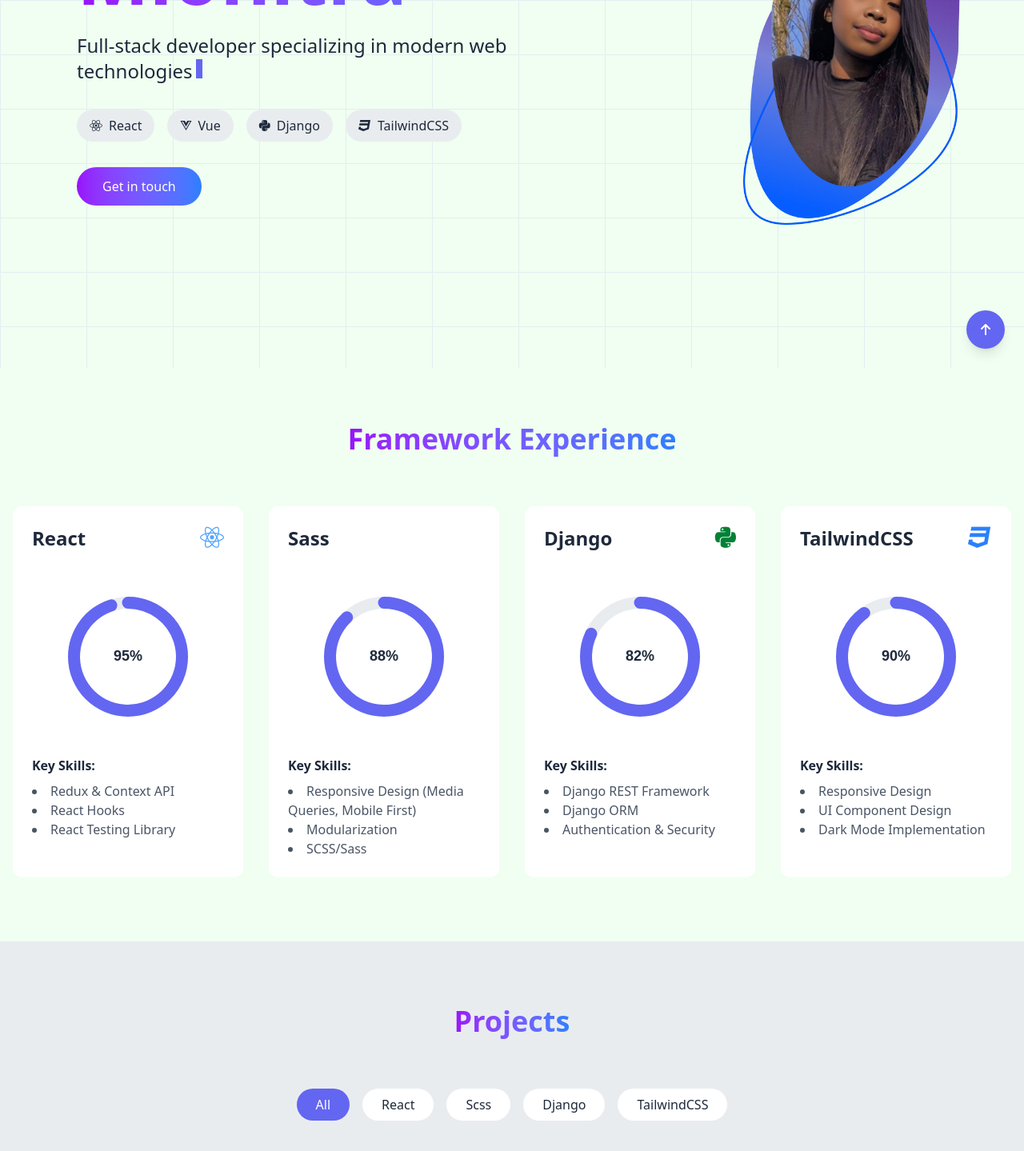
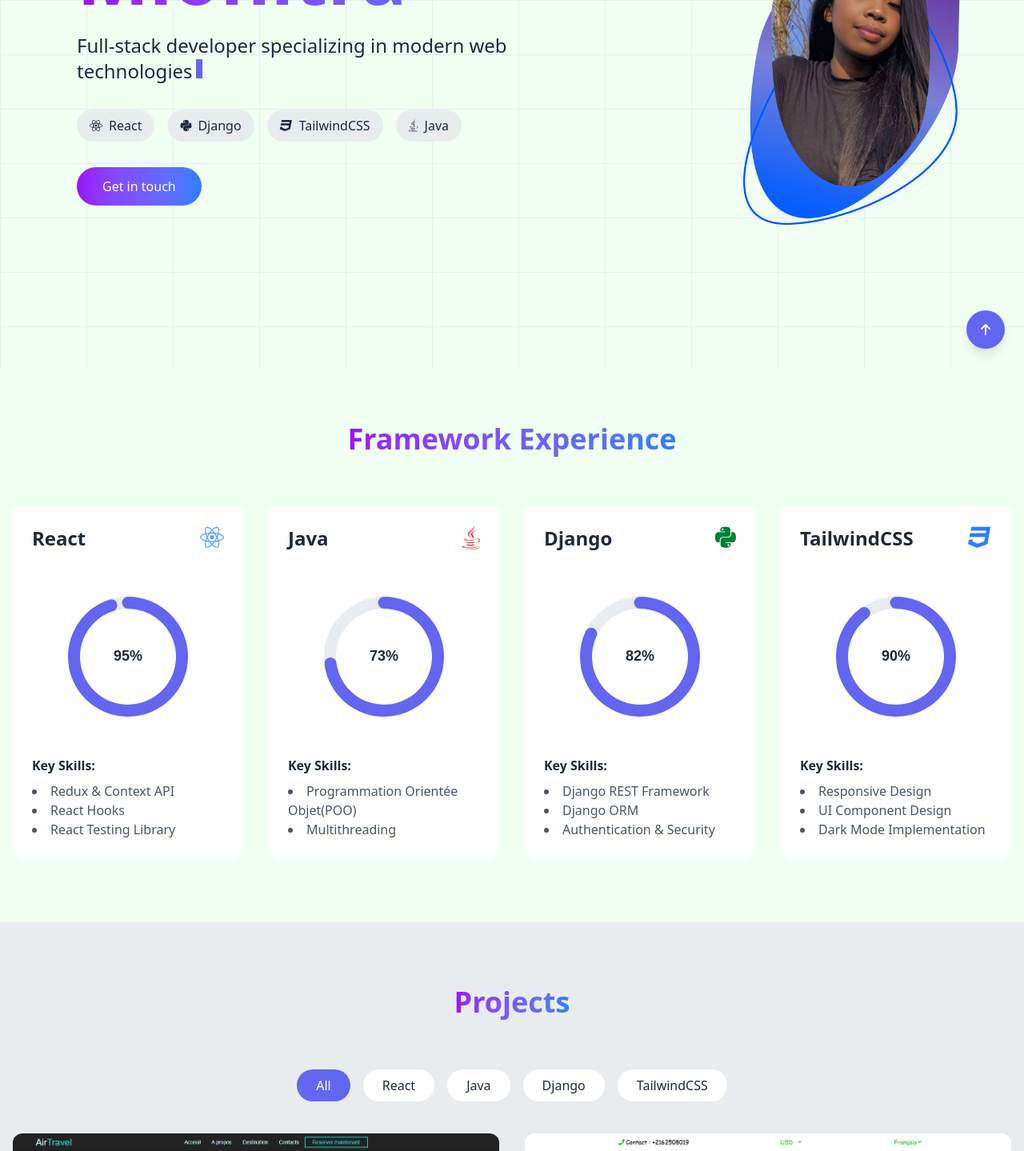
Before and after one commit to Mionitra/portfolio-2025, a React (Vite) app: page / in a window 1280 px wide. Shown: the part 340-1779 px from the top of the page at 80% size. Built offline with nearby package versions, Linux system fonts and the light colour scheme.

Commit message:
java skills

```diff
--- a/src/components/Footer.jsx
+++ b/src/components/Footer.jsx
@@ -5,21 +5,13 @@
     <footer className={`py-10 ${darkMode ? 'bg-[#1e293b]' : 'bg-[#e9ecef]'}`}>
       <div className="container mx-auto px-4">
         <div className="flex flex-col md:flex-row justify-between items-center">
-          <div className="mb-6 md:mb-0">
-            <h2 className="text-2xl font-bold bg-clip-text text-transparent bg-gradient-to-r from-purple-600 to-blue-500">Mionitra</h2>
-            <p className={`mt-2 ${darkMode ? 'text-gray-300' : 'text-gray-600'}`}>Creating digital experiences that matter</p>
-          </div>
+
 
           <div className="flex items-center gap-4">
             <div className={`${darkMode ? 'text-gray-300' : 'text-gray-600'}`}>
               © {new Date().getFullYear()} Mionitra. All rights reserved.
             </div>
 
-            <div className="flex gap-2">
-              <i className="fab fa-cc-visa text-xl"></i>
-              <i className="fab fa-cc-mastercard text-xl"></i>
-              <i className="fab fa-cc-paypal text-xl"></i>
-            </div>
           </div>
         </div>
       </div>
--- a/src/components/HeroSection.jsx
+++ b/src/components/HeroSection.jsx
@@ -41,7 +41,7 @@
           </div>
 
           <div className="flex flex-wrap gap-4 mb-8">
-            {['React', 'Vue', 'Django', 'TailwindCSS'].map((tech, index) => (
+            {['React', 'Django', 'TailwindCSS', 'Java'].map((tech, index) => (
               <div
                 key={index}
                 className={`px-4 py-2 rounded-full ${darkMode ? 'bg-[#1e293b]' : 'bg-[#e9ecef]'} flex items-center gap-2 animate-float`}
@@ -49,8 +49,9 @@
               >
                 <i className={`fab ${
                   tech === 'React' ? 'fa-react' :
-                  tech === 'Vue' ? 'fa-vuejs' :
+                  tech === 'TailwindCSS' ? 'fa-css3' :
                   tech === 'Django' ? 'fa-python' :
+                  tech === 'Java' ? 'fa-java' :
                   'fa-css3'
                 }`}></i>
                 {tech}
--- a/src/components/ProjectsSection.jsx
+++ b/src/components/ProjectsSection.jsx
@@ -28,7 +28,7 @@
             All
           </button>
 
-          {['React', 'Scss', 'Django', 'TailwindCSS'].map((tech, index) => (
+          {['React', 'Java', 'Django', 'TailwindCSS'].map((tech, index) => (
             <button
               key={index}
               onClick={() => setActiveFilter(tech)}
--- a/src/components/SkillsSection.jsx
+++ b/src/components/SkillsSection.jsx
@@ -4,7 +4,7 @@
 const SkillsSection = ({ darkMode }) => {
   useEffect(() => {
     const frameworks = ['React', 'Sass', 'Django', 'TailwindCSS'];
-    const proficiencies = [95, 88, 82, 90];
+    const proficiencies = [95, 73, 82, 90];
 
     frameworks.forEach((framework, index) => {
       const chartDom = document.getElementById(`skill-chart-${index}`);
@@ -72,7 +72,7 @@
         </h2>
 
         <div className="grid grid-cols-1 md:grid-cols-2 lg:grid-cols-4 gap-8">
-          {['React', 'Sass', 'Django', 'TailwindCSS'].map((framework, index) => (
+          {['React', 'Java', 'Django', 'TailwindCSS'].map((framework, index) => (
             <div
               key={index}
               className={`p-6 rounded-xl transition-all duration-300 hover:scale-105 ${darkMode ? 'bg-[#1e293b] hover:shadow-lg hover:shadow-purple-500/20' : 'bg-white hover:shadow-xl'}`}
@@ -84,7 +84,7 @@
                 </div>
                 <i className={`text-3xl fab ${
                   framework === 'React' ? 'fa-react text-blue-400' :
-                  framework === 'Sass' ? 'fa-Sassjs text-green-500' :
+                  framework === 'Java' ? 'fa-java text-red-500' :
                   framework === 'Django' ? 'fa-python text-green-700' :
                   'fa-css3 text-blue-500'
                 }`}></i>
@@ -102,11 +102,10 @@
                       <li>React Testing Library</li>
                     </>
                   )}
-                  {framework === 'Sass' && (
+                  {framework === 'Java' && (
                     <>
-                      <li>Responsive Design (Media Queries, Mobile First)</li>
-                      <li>Modularization</li>
-                      <li>SCSS/Sass</li>
+                      <li>Programmation Orientée Objet(POO)</li>
+                      <li>Multithreading</li>
                     </>
                   )}
                   {framework === 'Django' && (
--- a/src/components/data/projects.js
+++ b/src/components/data/projects.js
@@ -34,6 +34,15 @@
       image: "/media/images/cc.png",
       liveLink: "#",
       githubLink: "https://github.com/Mionitra/pre-hack"
+    },
+    {
+      id: 5,
+      title: "To do Application",
+      description: "Add notes with a user-friendly interface",
+      technologies: ["Java Swing", "Java"],
+      image: "/media/images/cc.png",
+      liveLink: "#",
+      githubLink: "https://github.com/Mionitra/java-swing"
     }
   ];
 
```
